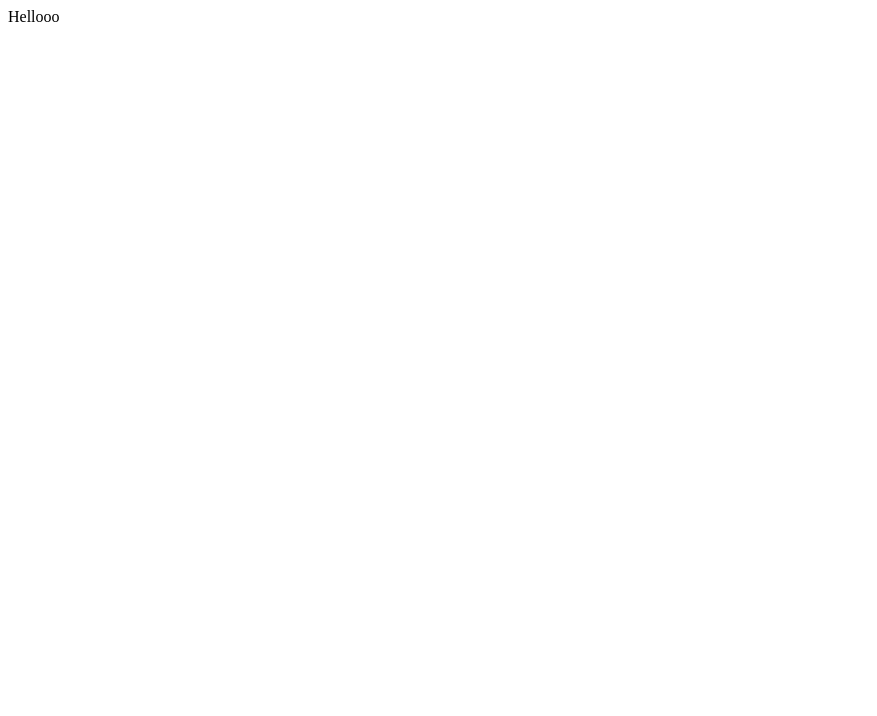
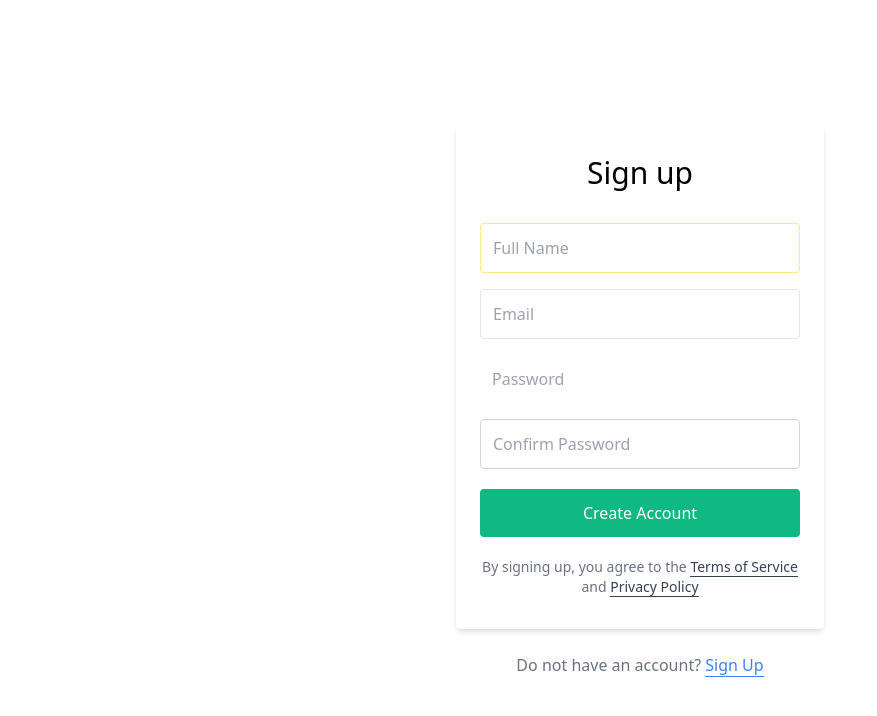
Before and after one commit to sabohat/bug-tracker-front, a Next.js app: page /login in a window 1280 px wide. Shown: the top 716 px of the page, without its empty margins (0-877 px from the left). Built offline with nearby package versions, Linux system fonts and the light colour scheme.

Commit message:
add tailwind apply files

```diff
--- a/components/login/LoginForm.js
+++ b/components/login/LoginForm.js
@@ -0,0 +1,77 @@
+import Link from 'next/link'
+
+const LoginInput = () => {
+  return (
+    <div className="flex flex-col">
+      <div className="container max-w-sm mx-auto flex-1 flex flex-col items-center justify-center px-2">
+        <div className="bg-white px-6 py-8 rounded shadow-md text-black w-full">
+          <h1 className="mb-8 text-3xl text-center">Sign up</h1>
+          <input
+            type="text"
+            className="outline-none border w-full p-3 border-yellow-200 rounded mb-4 focus:border-green-300"
+            name="fullname"
+            placeholder="Full Name"
+          />
+
+          <input
+            type="text"
+            className="outline-none block border border-grey-light w-full p-3 rounded mb-4"
+            name="email"
+            placeholder="Email"
+          />
+
+          <input
+            type="password"
+            className=" p-3 mb-4"
+            name="password"
+            placeholder="Password"
+          />
+          <input
+            type="password"
+            className="input-field p-3 mb-4"
+            name="confirm_password"
+            placeholder="Confirm Password"
+          />
+
+          <button
+            type="submit"
+            className="w-full text-center py-3 rounded bg-green-500 text-white hover:bg-green-dark focus:outline-none my-1"
+          >
+            Create Account
+          </button>
+
+          <div className="text-center text-sm text-gray-500 mt-4">
+            By signing up, you agree to the{" "}
+            <a
+              className="no-underline border-b border-gray-700 text-gray-700"
+              href="#"
+            >
+              Terms of Service
+            </a>{"  "}
+            and{" "}
+            <a
+              className="no-underline border-b border-gray-700 text-gray-700"
+              href="#"
+            >
+              Privacy Policy
+            </a>
+          </div>
+        </div>
+
+        <div className="text-gray-500 mt-6">
+          Do not have an account?{" "}
+          <Link  href="/login"><a
+            className="no-underline border-b border-blue-500 text-blue-500"
+
+          >
+            Sign Up
+          </a></Link>
+
+
+        </div>
+      </div>
+    </div>
+  );
+};
+
+export default LoginInput;
--- a/pages/_app.js
+++ b/pages/_app.js
@@ -1,4 +1,4 @@
-import "tailwindcss/tailwind.css";
+import '../styles/globals.css'
 import Layout from "../components/Layout";
 
 function MyApp({ Component, pageProps }) {
--- a/pages/login/index.js
+++ b/pages/login/index.js
@@ -1,6 +1,11 @@
+import LoginInput from "../../components/login/LoginForm"
+
 const Login = () => {
   return (
-    <div className="login-page">Hellooo</div>
+    <div className="bg-grey-lighter min-h-screen flex justify-center items-center">
+
+    <LoginInput/>
+    </div>
   )}
 
   export default Login
--- /dev/null
+++ b/styles/globals.css
@@ -0,0 +1,7 @@
+@tailwind base;
+@tailwind components;
+@tailwind utilities;
+
+.input-field {
+ @apply outline-none block border border-gray-300 w-full rounded;
+}
```
